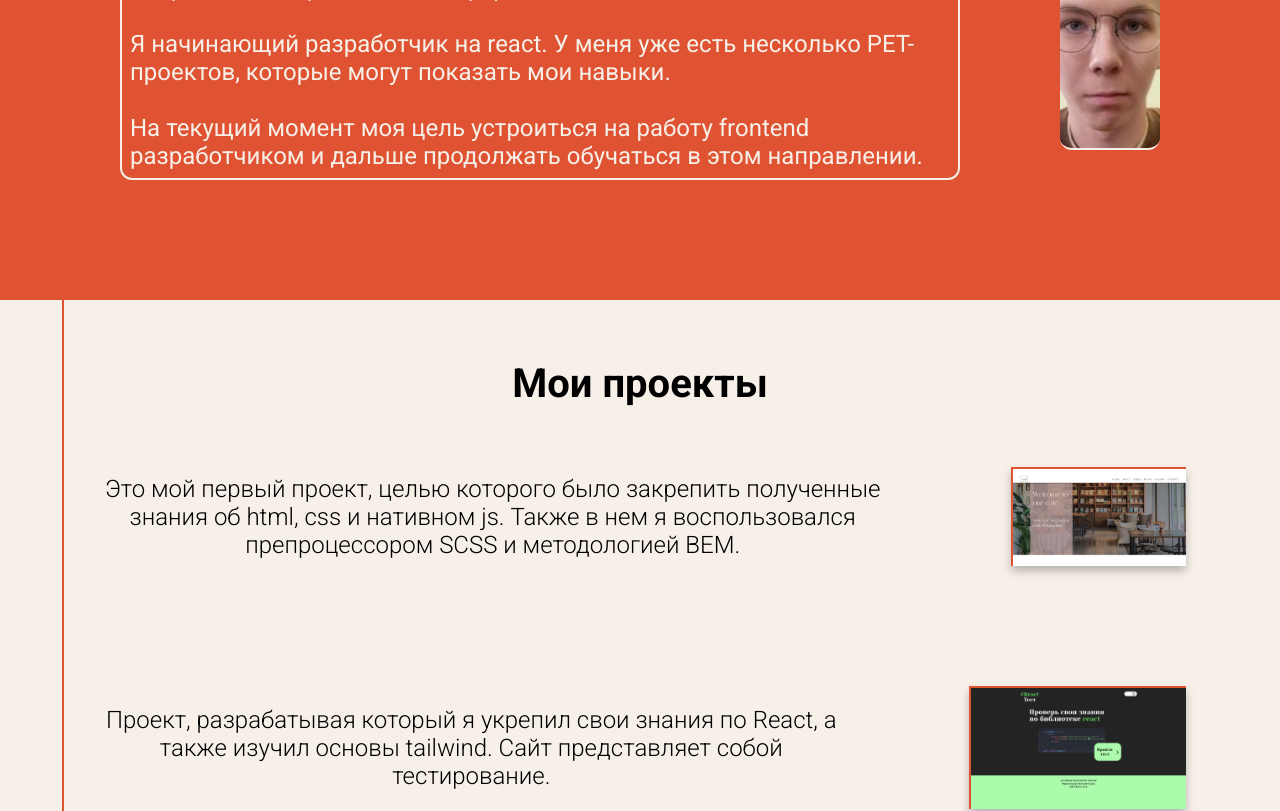
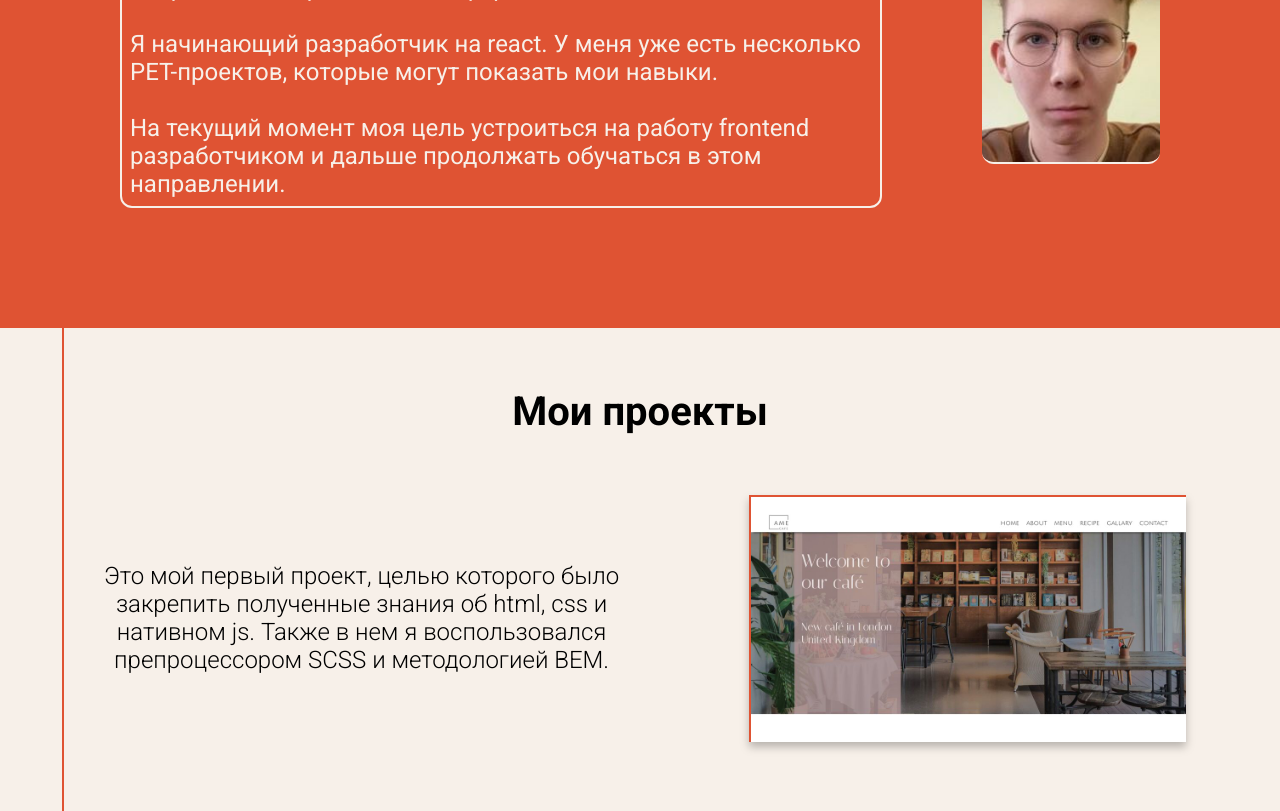
Before and after one commit to blank-evgeniy/my-portfolio, a React (Vite) app: page / in a window 1280 px wide. Shown: the part 1137-1948 px from the top of the page. Built offline with nearby package versions, Linux system fonts and the light colour scheme; the HTML template or start-up script is replaced by a standard one.

Commit message:
Updated reset style

```diff
--- a/src/styles/_reset.scss
+++ b/src/styles/_reset.scss
@@ -4,10 +4,6 @@
     box-sizing: border-box;
     list-style: none;
     text-decoration: none;
-}
-
-* {
-    overflow-x: hidden;
 }
 
 button {
```
